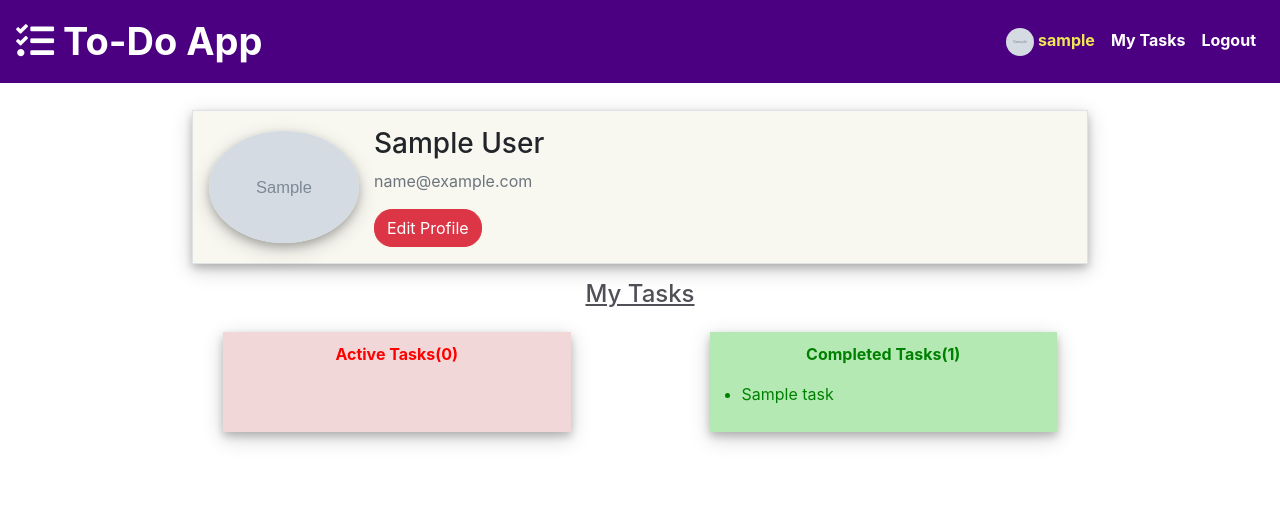
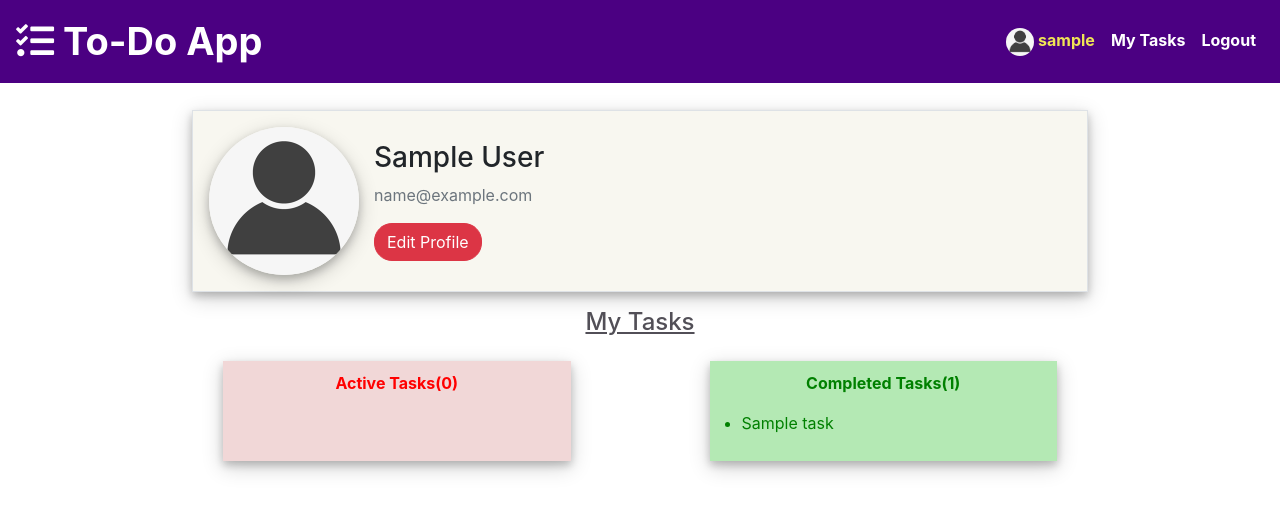
Before and after one commit to AkselSoft-Hub/to_do_app, a Django app: page /profile/ in a window 1280 px wide. Shown: the top 515 px of the page. Run offline with Django 3.2, Linux system fonts and the light colour scheme; a user stored in the database is signed in; tables that the repository leaves empty hold one stand-in row (values such as "Sample post"); grey boxes marked "Sample" are stand-in pictures; some libraries are stand-ins or nearby versions.

Commit message:
Changed profilepic to default

```diff
--- a/to_do/templates/to_do_app/base.html
+++ b/to_do/templates/to_do_app/base.html
@@ -58,7 +58,7 @@
                     <li class="nav-item">
                         <a class="nav-link" href="{% url 'profile' %}" style="color: rgb(240, 229, 85);"
                             title="View Profile">
-                            <img class="rounded-circle" width="28" height="28" src="{{ user.profile.image.url }}">
+                            <img class="rounded-circle" width="28" height="28" src="/media/default.png">
                             <strong>{{ user.username }}</strong>
                         </a>
                     </li>
--- a/users/templates/users/edit_profile.html
+++ b/users/templates/users/edit_profile.html
@@ -3,7 +3,7 @@
 {% block content %}
 <div class="content-section">
   <div class="media border row center-block d-flex justify-content-center p-3">
-    <img class="row-md-3 m-2 mr-3 rounded-circle account-img" src="{{ user.profile.image.url }}">
+    <img class="row-md-3 m-2 mr-3 rounded-circle account-img" src="/media/default.png">
     <div class="container row-md-9 media-body">
       <h3 class="account-heading">{{ user.username }}</h3>
       <p class="text-secondary">{{ user.email }}</p>
--- a/users/templates/users/profile.html
+++ b/users/templates/users/profile.html
@@ -3,7 +3,7 @@
 {% block content %}
 <div class="container content-section">
   <div class="media border row center-block d-flex justify-content-center p-3">
-    <img class="rounded-circle account-img img-responsive pull-left" src="{{ user.profile.image.url }}">
+    <img class="rounded-circle account-img img-responsive pull-left" src="/media/default.png">
     <div class="container media-body m-auto">
       <h3 class="account-heading">{{ name }}</h3>
       <p class="text-secondary">{{ user.email }}</p>
```
